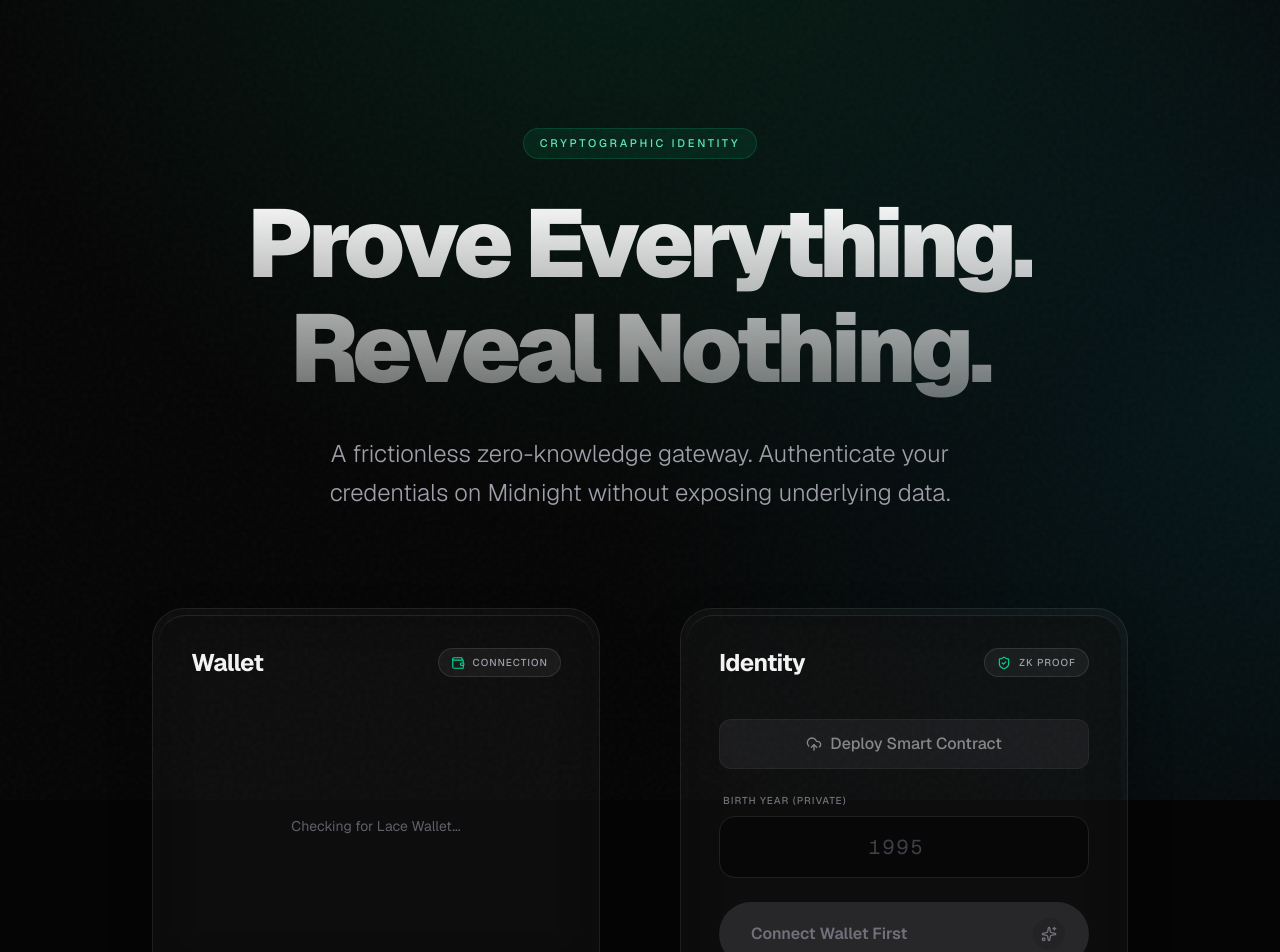
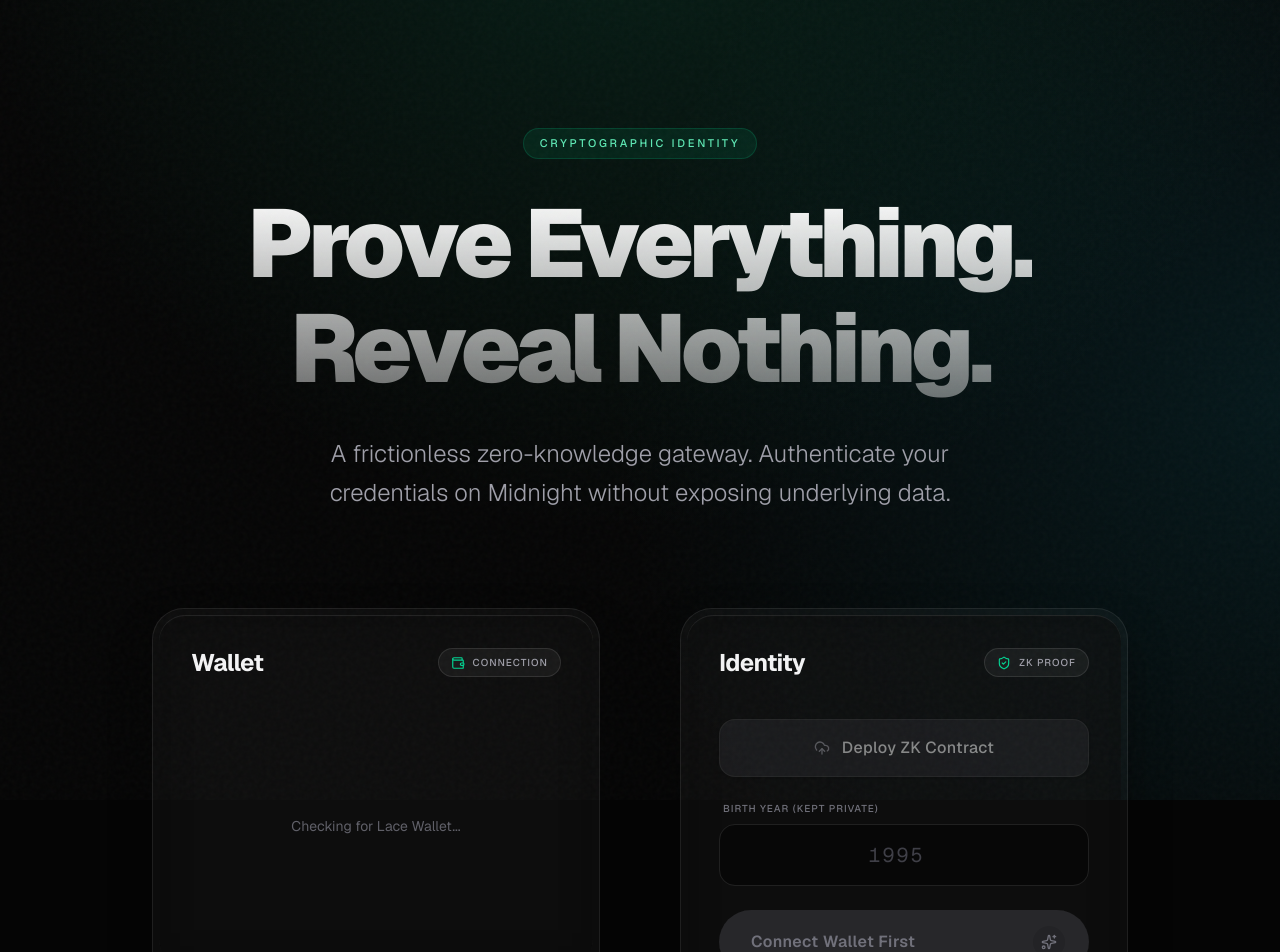
Before and after one commit to arihkot/anonpass, a Next.js app in the folder frontend/: page / in a window 1280 px wide. Shown: the top 952 px of the page. Built offline with nearby package versions, Linux system fonts and the light colour scheme; what @midnight-ntwrk/compact-runtime would draw is missing.

Commit message:
Polish UI/UX and improve error handling messages

```diff
--- a/frontend/src/components/AgeVerifier.tsx
+++ b/frontend/src/components/AgeVerifier.tsx
@@ -2,7 +2,7 @@
 
 import { useState, useEffect } from "react";
 import { generateAgeProof, deployAgeVerifier } from "../lib/zkp";
-import { ShieldCheck, Loader2, Sparkles, UploadCloud } from "lucide-react";
+import { ShieldCheck, Loader2, Sparkles, UploadCloud, CheckCircle2 } from "lucide-react";
 import { useWallet } from "../contexts/WalletContext";
 
 export default function AgeVerifier() {
@@ -24,12 +24,16 @@ export default function AgeVerifier() {
     setDeploying(true);
     setError(null);
     try {
-      // Use 1990 as default birthYear for deployment witness
       const address = await deployAgeVerifier(session, 1990);
       setContractAddress(address);
       localStorage.setItem('midnight_contract_address', address);
     } catch (err: any) {
-      setError("Deployment failed: " + (err.message || String(err)));
+      const msg = err.message || String(err);
+      if (msg.includes("User rejected")) {
+        setError("Deployment cancelled in wallet.");
+      } else {
+        setError("Deployment failed. Make sure you have DUST on Preprod.");
+      }
     } finally {
       setDeploying(false);
     }
@@ -61,7 +65,14 @@ export default function AgeVerifier() {
       const result = await generateAgeProof(session, contractAddress, yearNum, currentYear);
       setProofResult(result);
     } catch (err: any) {
-      setError(err.message || "Failed to generate proof.");
+      const msg = err.message || String(err);
+      if (msg.includes("18 years old")) {
+        setError("ZK Circuit rejected: You must be at least 18 years old.");
+      } else if (msg.includes("User rejected")) {
+        setError("Transaction cancelled in wallet.");
+      } else {
+        setError("Failed to generate ZK proof. Check your connection or balance.");
+      }
     } finally {
       setLoading(false);
     }
@@ -79,23 +90,26 @@ export default function AgeVerifier() {
         </div>
 
         {contractAddress ? (
-          <div className="w-full mb-6 p-3 bg-white/5 border border-white/10 rounded-xl">
-            <p className="text-[9px] uppercase tracking-widest text-zinc-500 mb-1">Contract Address</p>
-            <p className="font-mono text-xs text-zinc-300 truncate">{contractAddress}</p>
+          <div className="w-full mb-6 p-4 bg-emerald-500/5 border border-emerald-500/10 rounded-2xl flex items-start space-x-3">
+            <CheckCircle2 size={18} className="text-emerald-500 mt-0.5 shrink-0" />
+            <div className="flex-1 min-w-0">
+              <p className="text-[10px] uppercase tracking-widest text-emerald-500/80 mb-1 font-semibold">Contract Deployed</p>
+              <p className="font-mono text-xs text-zinc-300 truncate">{contractAddress}</p>
+            </div>
           </div>
         ) : (
           <button
             onClick={handleDeploy}
             disabled={deploying || !isConnected}
-            className="w-full mb-6 py-3 bg-zinc-800 hover:bg-zinc-700 disabled:opacity-50 text-white rounded-xl font-medium flex items-center justify-center space-x-2 border border-white/10 transition-colors"
+            className="w-full mb-6 py-4 bg-zinc-800 hover:bg-zinc-700 disabled:opacity-50 text-white rounded-2xl font-medium flex items-center justify-center space-x-3 border border-white/10 transition-colors shadow-sm"
           >
-            {deploying ? <Loader2 size={16} className="animate-spin" /> : <UploadCloud size={16} />}
-            <span>{deploying ? "Deploying via Lace..." : "Deploy Smart Contract"}</span>
+            {deploying ? <Loader2 size={16} className="animate-spin text-zinc-400" /> : <UploadCloud size={16} className="text-zinc-400" />}
+            <span className="tracking-wide">{deploying ? "Deploying via Lace..." : "Deploy ZK Contract"}</span>
           </button>
         )}
 
         <div className="w-full mb-6 relative group">
-          <label className="block text-[10px] font-medium uppercase tracking-widest text-zinc-500 mb-2 pl-1">Birth Year (Private)</label>
+          <label className="block text-[10px] font-medium uppercase tracking-widest text-zinc-500 mb-2 pl-1">Birth Year (Kept Private)</label>
           <div className="relative">
             <input
               type="number"
@@ -116,11 +130,11 @@ export default function AgeVerifier() {
           {loading ? (
              <div className="flex items-center justify-center w-full space-x-2">
                <Loader2 size={18} className="animate-spin text-black/50" />
-               <span className="text-black/70">Generating...</span>
+               <span className="text-black/70">Proving...</span>
              </div>
           ) : (
             <>
-              <span className="pl-2">{isConnected ? "Verify Age" : "Connect Wallet First"}</span>
+              <span className="pl-2 tracking-wide">{isConnected ? "Verify Age" : "Connect Wallet First"}</span>
               <div className="w-8 h-8 rounded-full bg-black/10 flex items-center justify-center smooth-spring group-hover:bg-black/20">
                 <Sparkles size={16} className="smooth-spring group-hover:scale-110 group-hover:rotate-12" />
               </div>
@@ -148,7 +162,7 @@ export default function AgeVerifier() {
                <div className="flex flex-col space-y-4">
                   <div>
                     <span className="text-[10px] uppercase tracking-widest text-zinc-500 block mb-1">Transaction Hash</span>
-                    <span className="font-mono text-sm text-emerald-300 truncate block">{proofResult.txHash}</span>
+                    <span className="font-mono text-sm text-emerald-300 break-all block">{proofResult.txHash}</span>
                   </div>
                </div>
             </div>
```
